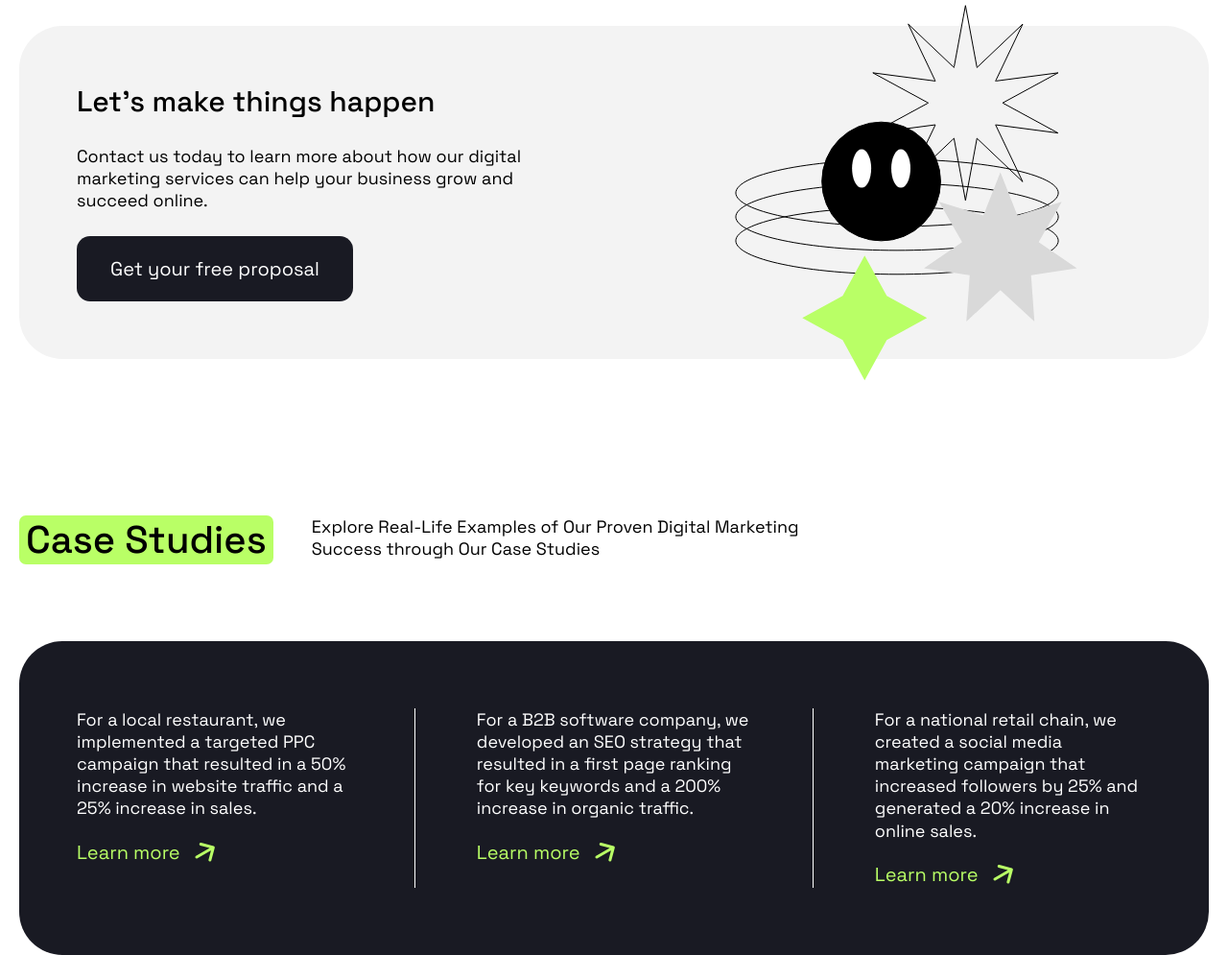
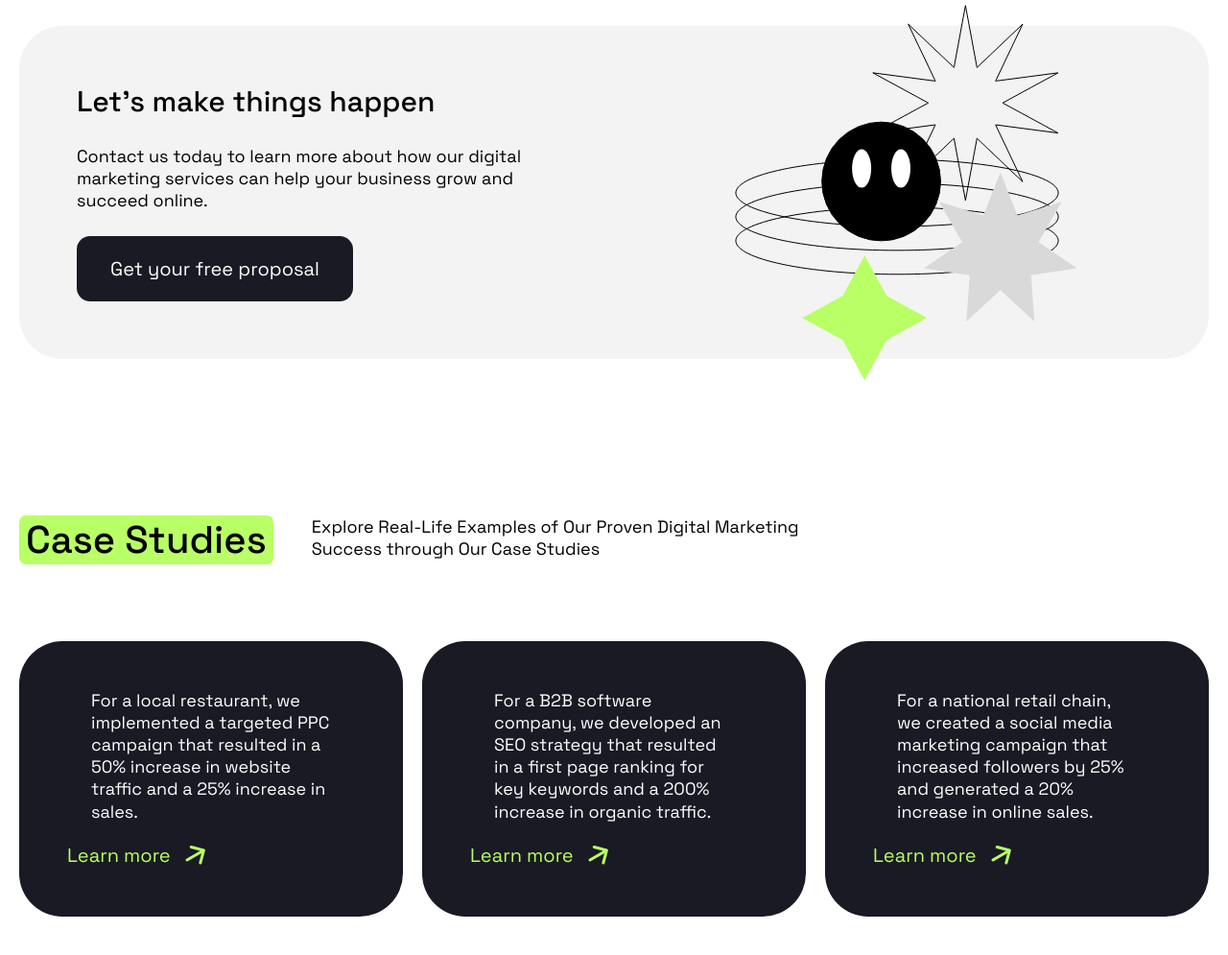
Before and after one commit to troay89/company, a website: page index.html in a window 1280 px wide. Shown: the part 2209-3204 px from the top of the page at 96% size. After the commit the page ends 3164 px from the top, so only its background shows below. Drawn offline with Linux system fonts and the light colour scheme.

Commit message:
feat: add adaptive case

```diff
--- a/styles/_media.scss
+++ b/styles/_media.scss
@@ -1,3 +1,5 @@
+$desktop-x: 1400px;
+
 $desktop-above: 1151px;
 $desktop: 1150px;
 
@@ -9,6 +11,12 @@ $mobile: 767px;
 
 $mobile-s-above: 481px;
 $mobile-s: 480px;
+
+@mixin desktop-x {
+    @media (max-width: $desktop-x) {
+        @content;
+    }
+}
 
 @mixin desktop-above {
     @media (min-width: $desktop-above) {
--- a/styles/blocks/_case.scss
+++ b/styles/blocks/_case.scss
@@ -7,6 +7,15 @@
         padding: 70px 60px;
         color: white;
 
+        @include desktop-x {
+            background-color: var(--color-light);
+            border-radius: unset;
+            padding: 0;
+            column-gap: 20px;
+            scroll-snap-type: x mandatory;
+            overflow-x: scroll;
+        }
+
 
         &-info {
             display: flex;
@@ -14,19 +23,40 @@
             row-gap: 20px;
             width: 100%;
             flex-grow: 1;
+
+            @include desktop-x {
+                align-items: center;
+                background-color: var(--color-dark);
+                border-radius: var(--border-radius-large);
+                padding: 50px;
+                min-width: 350px
+            }
         }
 
         &-info:not(:first-child) {
             padding-inline-start: 64px;
+
+            @include desktop-x {
+                padding: 50px;
+            }
         }
 
         &-info:not(:last-of-type) {
             padding-inline-end: 64px;
             border-right: 1px solid var(--color-light);
+
+            @include desktop-x {
+                padding: 50px;
+                border-right: none;
+            }
         }
 
         &-text {
             width: 286px;
+
+            @include desktop-x {
+                width: 250px;
+            }
         }
 
         &-link {
@@ -36,6 +66,10 @@
             color: var(--color-green);
             font-size: 20px;
             line-height: 1.4em;
+
+            @include desktop-x {
+                align-self: start;
+            }
         }
     }
 }
--- a/styles/blocks/_services.scss
+++ b/styles/blocks/_services.scss
@@ -31,6 +31,7 @@
 
         @include mobile {
             padding: 50px;
+            margin-block-end: 56px;
         }
 
         &-info {
```
Also changed, not shown: styles/styles.css, styles/styles.min.css.
